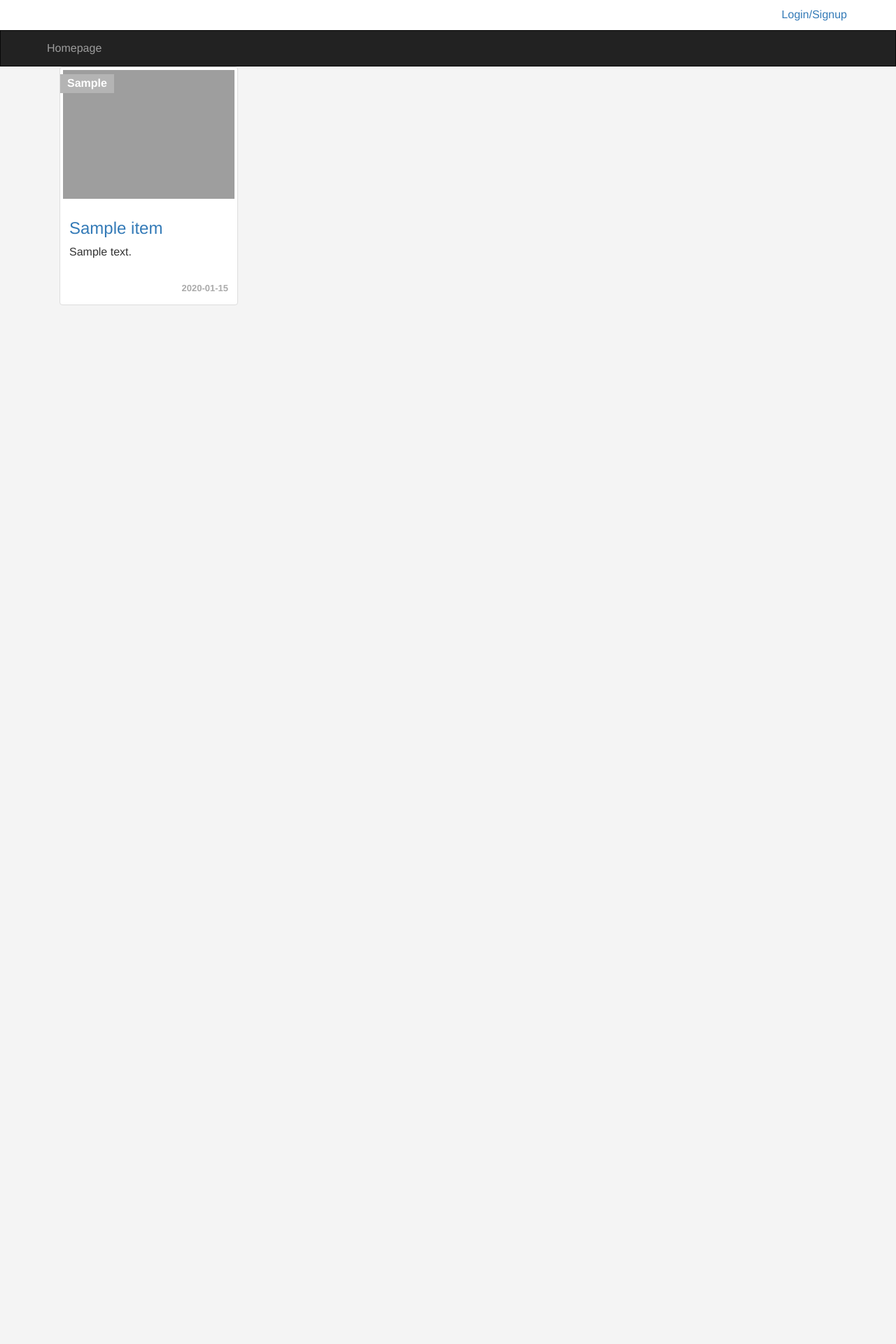
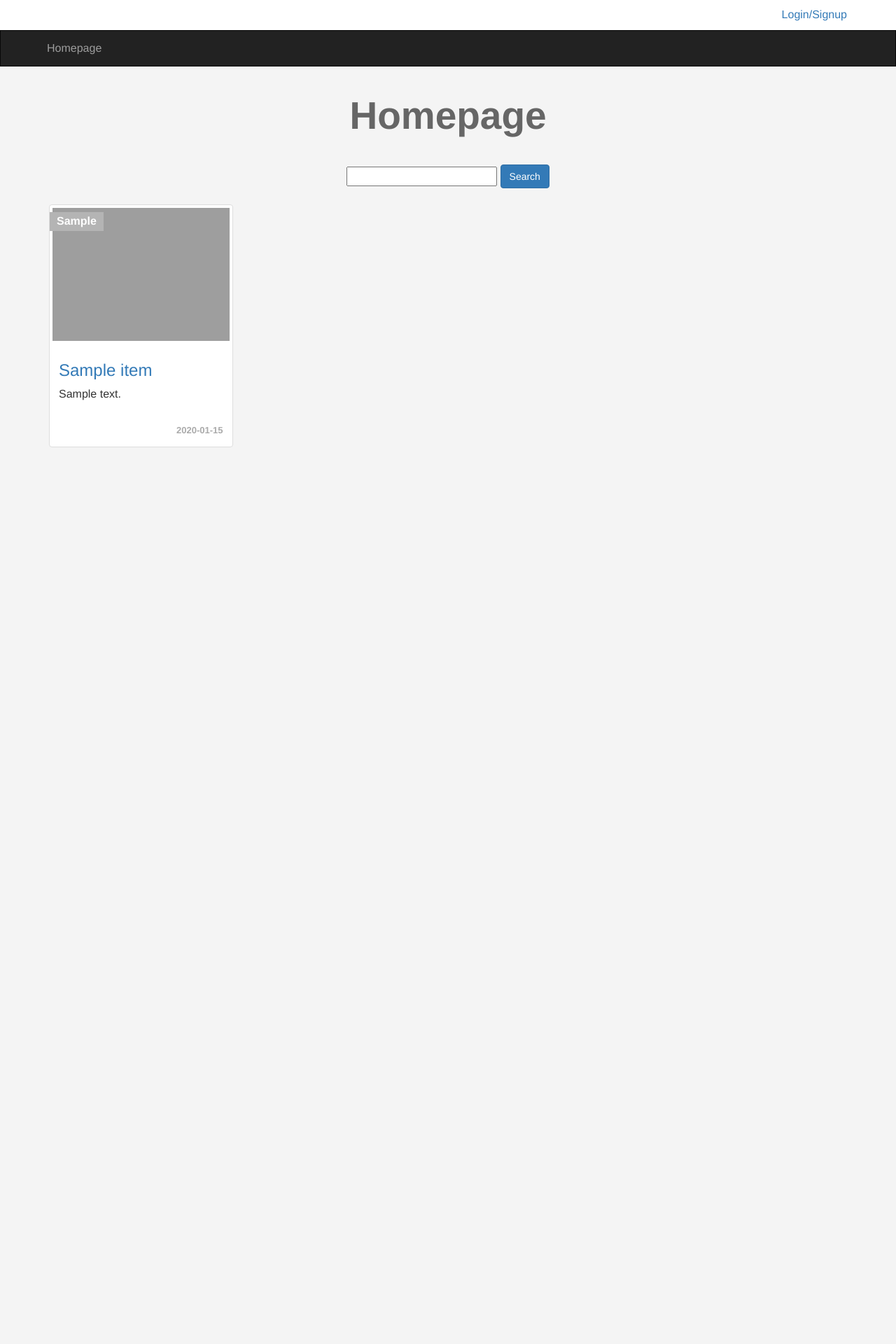
Before and after one commit to MarwanWael21/e-commerce, a PHP site: page / in a window 1280 px wide. Shown: the top 1920 px of the page at 70% size. Run offline with PHP 8.4, Linux system fonts and the light colour scheme; tables that the repository leaves empty hold one stand-in row (values such as "Sample post"); grey boxes are pictures that could not be loaded.

Commit message:
Add Search Bar And Edit Some Bugs

```diff
--- a/index.php
+++ b/index.php
@@ -2,9 +2,34 @@
 session_start();
 $pagetitle = 'Home';
 include 'init.php'; ?>
-    <div class="container">
-        <div class="row"></div>
+    <div class="container mt-5">
+        <h1 class = "text-center">Homepage</h1>
+        <div class="row">
+            <form action="<?php echo $_SERVER['PHP_SELF'] ?>" method="post" class = "text-center">
+                <div class="search-form">
+                    <input type="text" name = 'search' autocomplete = "off">
+                    <input type="button" value="Search" class = "btn btn-primary">
+                </div>
+            </form> <br>
             <?php
+            if ($_SERVER['REQUEST_METHOD'] == "POST") {
+                $search = $_POST['search'];
+                $stmt = $con -> prepare('SELECT * FROM items WHERE Name LIKE ?');
+                $stmt -> execute(["%$search%"]);
+                while ($item = $stmt -> fetch()) {
+                echo '<div class = "col-sm-6 col-md-3">';
+                    echo '<div class = "thumbnail item-box">';
+                        echo '<span class= "price-tag">'.$item['Price'].'</span>';
+                            echo '<img src = "img.jpg" alt = "" class = "img-responsive"/>';
+                            echo '<div class = "caption">';
+                            echo '<h3><a href="items.php?itemid='. $item['Item_ID'] .'">' . $item['Name'] .'</a></h3>';
+                            echo '<p>'.$item['Description'].'</</p>';
+                                echo '<div class = "date">' .$item['Add_Date']. '</div>';
+                            echo '</div>';
+                        echo '</div>';
+                    echo '</div>';
+                }
+            } else {
                 foreach (getAllFrom('*', 'items', 'WHERE Approve = 1', '', 'Item_ID') as $item) {
                     echo '<div class = "col-sm-6 col-md-3">';
                         echo '<div class = "thumbnail item-box">';
@@ -18,7 +43,9 @@ include 'init.php'; ?>
                         echo '</div>';
                     echo '</div>';
                 }
+            }
             ?>
+            </div>
         </div>
     </div>
 <?php
```
